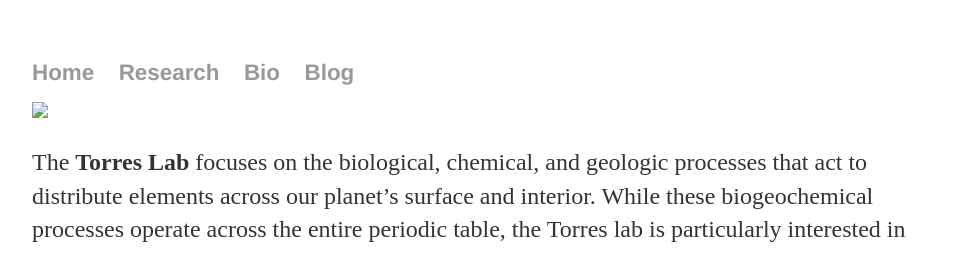
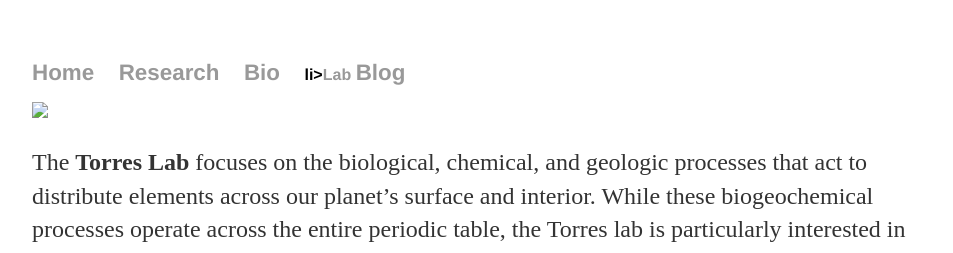
Before and after one commit to torres-lab/torres-lab.github.io, a Jekyll site: the page built from index.html, in a window 1280 px wide. Shown: the top 253 px of the page, without its empty margins (160-1113 px from the left). Built offline with Jekyll 4.4.1, drawn with Linux system fonts in a browser that asks for light colours.

Commit message:
Update default.html

```diff
--- a/_layouts/default.html
+++ b/_layouts/default.html
@@ -11,6 +11,7 @@
 	        		<li><a href="/">Home</a></li>
 		        	<li><a href="/Research">Research</a></li>
 	        		<li><a href="/cv">Bio</a></li>
+				li><a href="/Lab">Lab</a></li>
 	        		<li><a href="/blog">Blog</a></li>
 	    		</ul>
 			</nav>
```
